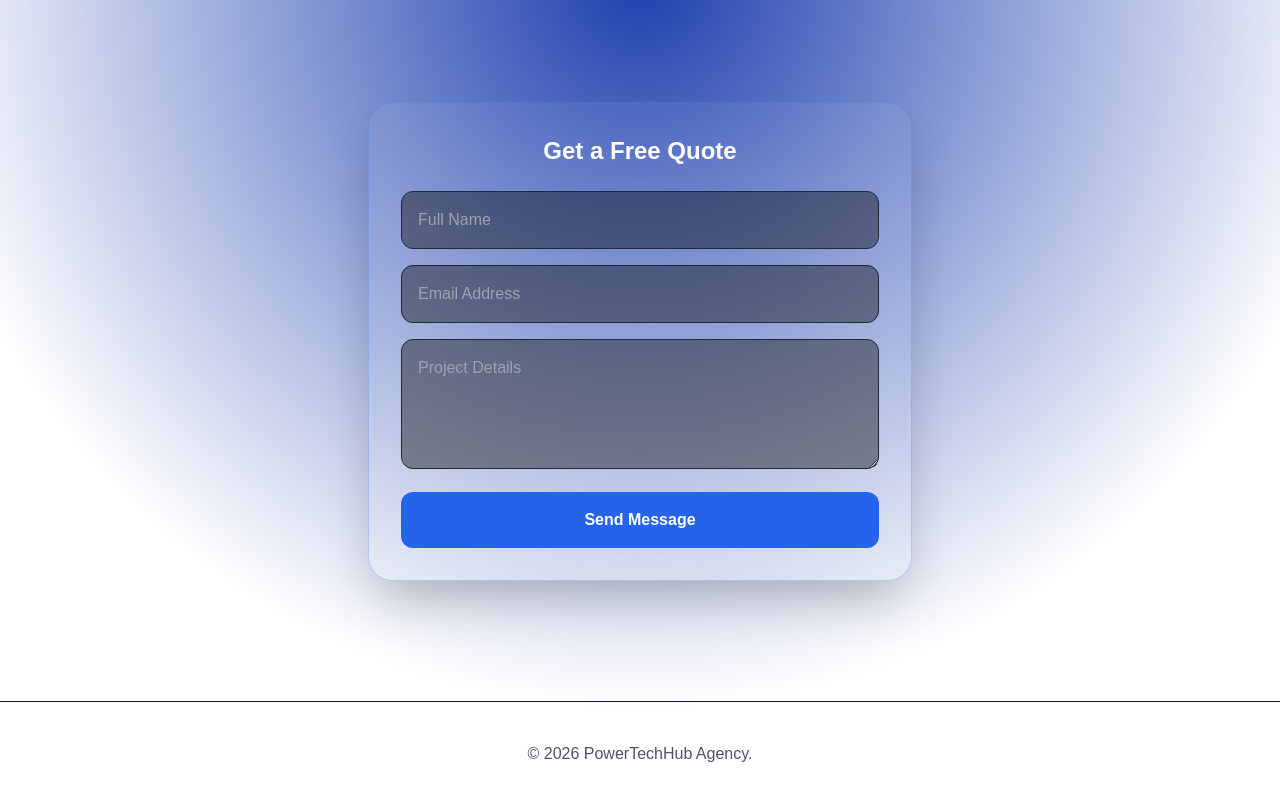
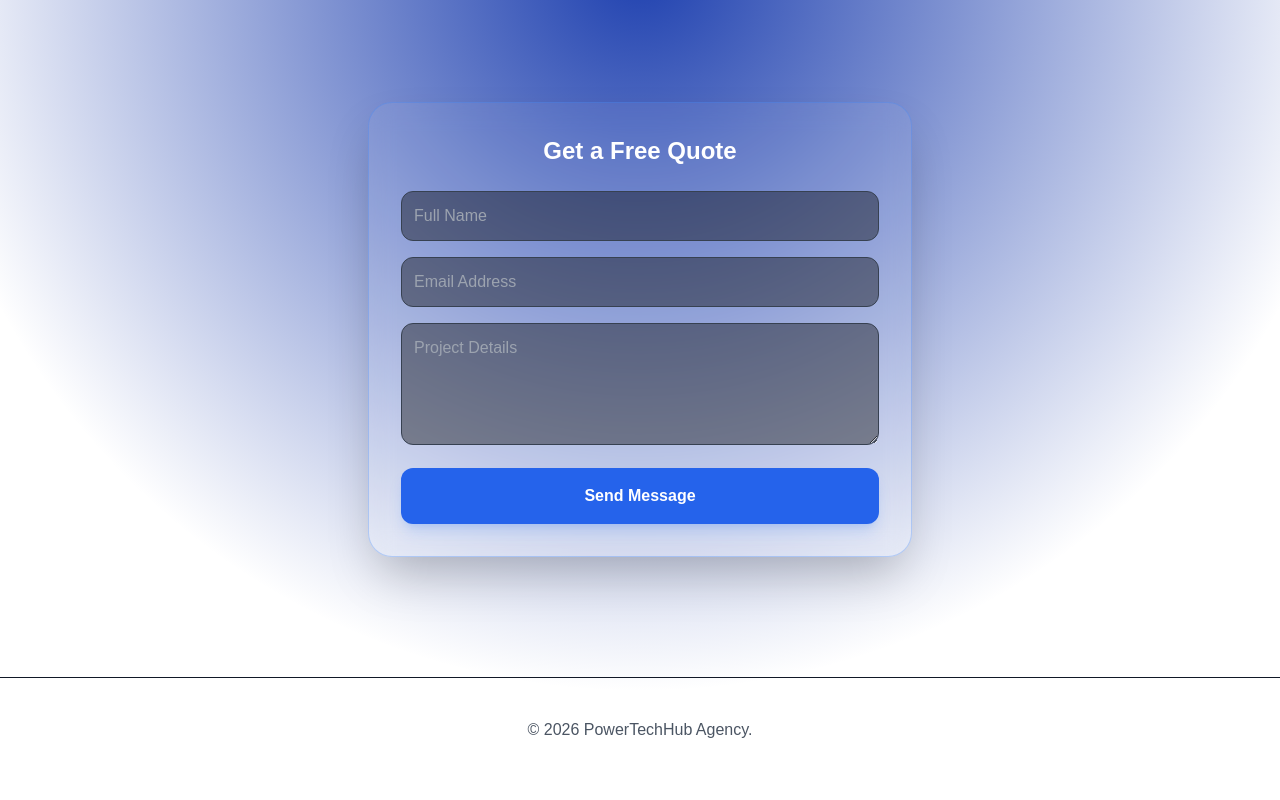
Before and after one commit to cjeetendra479-cell/Powertechhub-, a plain HTML site: page index.html in a window 1280 px wide. Shown: the part 852-1652 px from the top of the page. Drawn offline with nearby package versions, Linux system fonts and the light colour scheme.

Commit message:
Update form action and input styles in index.html

```diff
--- a/index.html
+++ b/index.html
@@ -42,11 +42,12 @@
     <section class="max-w-xl mx-auto py-20 px-4">
         <div class="glass p-8 rounded-3xl border-blue-500/30 shadow-2xl">
             <h2 class="text-2xl font-bold mb-6 text-center">Get a Free Quote</h2>
-            <form action="https://formspree.io/f/action="https://formspree.io/f method="POST" class="space-y-4">
-                <input type="text" name="name" placeholder="Full Name" required class="w-full bg-black/40 border border-gray-800 p-4 rounded-xl outline-none focus:border-blue-500">
-                <input type="email" name="email" placeholder="Email Address" required class="w-full bg-black/40 border border-gray-800 p-4 rounded-xl outline-none focus:border-blue-500">
-                <textarea name="message" placeholder="Project Details" rows="4" required class="w-full bg-black/40 border border-gray-800 p-4 rounded-xl outline-none focus:border-blue-500"></textarea>
-                <button type="submit" class="w-full bg-blue-600 py-4 rounded-xl font-bold">Send Message</button>
+                    <form action="https://formspree.io/f/mreogagd" method="POST" class="space-y-4">
+            <input type="text" name="name" placeholder="Full Name" required class="w-full bg-black/40 border border-gray-700 p-3 rounded-xl focus:outline-none focus:border-blue-500 text-white">
+            <input type="email" name="email" placeholder="Email Address" required class="w-full bg-black/40 border border-gray-700 p-3 rounded-xl focus:outline-none focus:border-blue-500 text-white">
+            <textarea name="message" placeholder="Project Details" rows="4" required class="w-full bg-black/40 border border-gray-700 p-3 rounded-xl focus:outline-none focus:border-blue-500 text-white"></textarea>
+            <button type="submit" class="w-full bg-blue-600 py-4 rounded-xl font-bold hover:bg-blue-700 transition duration-300 shadow-lg shadow-blue-500/20">Send Message</button>
+                    </form>
             </form>
         </div>
     </section>
```
